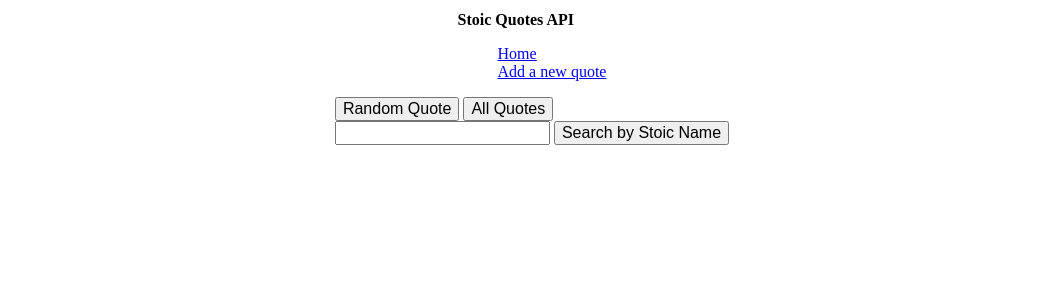
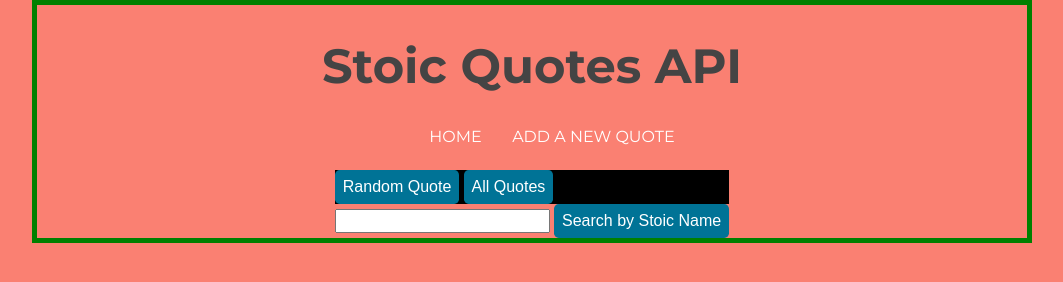
Before and after one commit to surla/stoic-quotes, a website: page public/index.html in a window 1280 px wide. Shown: the whole page, without its empty margins (108-1171 px from the left). Drawn offline with Linux system fonts and the light colour scheme.

Commit message:
add styling to home page

```diff
--- a/public/index.html
+++ b/public/index.html
@@ -6,26 +6,30 @@
     <meta name="viewport" content="width=device-width, initial-scale=1.0" />
     <title>Stoic Quotes</title>
     <link rel="stylesheet" href="styles.css" />
+    <link
+      href="https://fonts.googleapis.com/css2?family=Montserrat:wght@400;700&display=swap"
+      rel="stylesheet"
+    />
   </head>
   <body>
-    <div class="container">
+    <div class="container flex border">
       <header>
-        <h1>Stoic Quotes API</h1>
+        <h1 class="title">Stoic Quotes API</h1>
         <nav>
-          <ul>
+          <ul class="flex">
             <li><a href="#">Home</a></li>
             <li><a href="add-quote.html">Add a new quote</a></li>
           </ul>
         </nav>
       </header>
       <main>
-        <div>
-          <button id="random-quote">Random Quote</button>
-          <button id="all-quotes">All Quotes</button>
+        <div class="btn-quote">
+          <button class="btn" id="random-quote">Random Quote</button>
+          <button class="btn" id="all-quotes">All Quotes</button>
         </div>
         <div>
           <input id="person" type="text" />
-          <button id="search-name">Search by Stoic Name</button>
+          <button class="btn" id="search-name">Search by Stoic Name</button>
         </div>
         <div id="quote-container"></div>
       </main>
--- a/public/styles.css
+++ b/public/styles.css
@@ -6,6 +6,9 @@
 body {
   margin: 0;
   padding: 0;
+  font-family: "Montserrat", sans-serif;
+  background-color: salmon;
+  color: #444;
 }
 
 ol,
@@ -13,10 +16,46 @@ ul {
   list-style: none;
 }
 
+a {
+  padding: 0.7em;
+  text-decoration: none;
+
+  border-radius: 5px;
+  color: #fff;
+  text-transform: uppercase;
+}
+
 .container {
   margin: 0 auto;
-  display: flex;
   flex-direction: column;
+
   align-items: center;
   width: min(90%, 1000px);
 }
+
+.flex {
+  display: flex;
+  gap: 0.5em;
+  justify-content: center;
+}
+
+.title {
+  font-size: 3rem;
+}
+
+.btn {
+  background-color: #007396;
+  color: #fff;
+  padding: 0.5em;
+  border: none;
+  border-radius: 0.3em;
+}
+
+.btn-quote {
+  margin-inline: auto;
+  background-color: black;
+}
+
+.border {
+  border: 5px solid green;
+}
```
Also changed, not shown: public/add-quote.html (+1 -0 lines).
